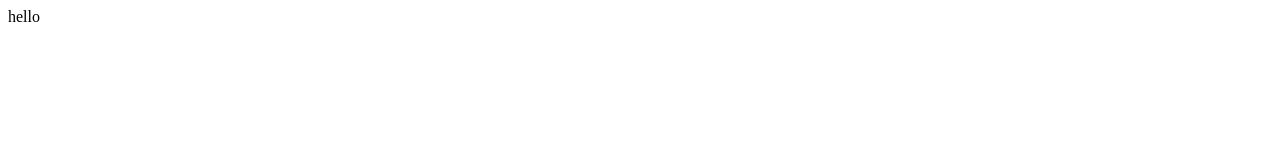
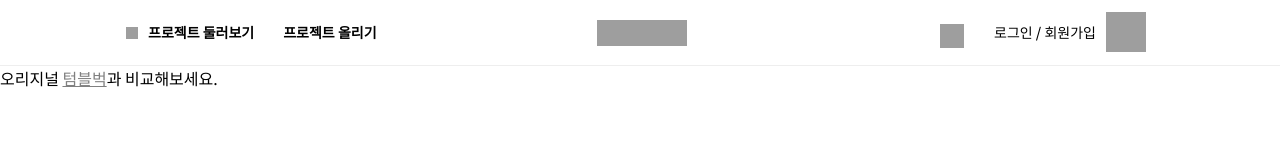
Before and after one commit to min-uuu/clone_tumblbug, a plain HTML site: page index.html in a window 1280 px wide. Drawn offline with Linux system fonts and the light colour scheme; grey boxes are pictures that could not be loaded.

Commit message:
상단바를 완성하였습니다

```diff
--- a/index.html
+++ b/index.html
@@ -7,10 +7,47 @@
     <link rel="shortcut icon" href="https://tumblbug-assets.imgix.net/appicon/favicon/favicon-32x32.png"
         type="image/x-icon">
     <link rel="stylesheet" href="style.css">
+    <link href="https://fonts.googleapis.com/css2?family=Noto+Sans+KR:wght@100;300;400;500;700;900&display=swap"
+        rel="stylesheet">
 </head>
 
 <body>
-    hello
+    <div class="top-bar">
+        <div class="top-bar-contanier">
+
+            <div class="top-left">
+                <div class="top-menu-overview">
+                    <div class="menu">
+                        <img src="https://www.flaticon.com/svg/static/icons/svg/808/808531.svg" width="12px"
+                            height="12px">
+                    </div>
+                    <div class="project-overview">프로젝트 둘러보기</div>
+                </div>
+                <div class="project-upload">프로젝트 올리기</div>
+            </div>
+
+            <div class="logo">
+                <img src="https://theme.zdassets.com/theme_assets/730708/96e585971ebd23d9b51450a15f28eafab17b0c15.png"
+                    width="90px" height="26px">
+            </div>
+
+            <div class="top-right">
+                <div class="top-search-button">
+                    <img src="https://cdn3.iconfinder.com/data/icons/video-player-1/154/search-find-magnifier-function-player-keyword-name-512.png"
+                        width="24px" height="24px">
+                </div>
+                <div class="login-profile">
+                    <div class="top-login">로그인 / 회원가입</div>
+                    <div class="top-profile">
+                        <img src="https://www.riders-share.com/images/placeholders/profile-blank.png" width="40px"
+                            height="40px">
+                    </div>
+                </div>
+            </div>
+
+        </div>
+    </div>
+    오리지널 <a href="https://tumblbug.com/mpeg03?ref=discover" target="_blank">텀블벅</a>과 비교해보세요.
 </body>
 
 </html>
--- a/style.css
+++ b/style.css
@@ -0,0 +1,94 @@
+body {
+    background-color: white;
+    margin: 0;
+    font-family: 'Noto Sans KR', sans-serif;
+}
+
+.top-bar {
+    display: flex;
+    justify-content: center;
+    /* background-color: gray; */
+    border-bottom: 1px solid rgb(238, 238, 238);
+    width: 100%;
+    height: 65px;
+}
+
+.top-bar-contanier, .top-menu-overview, .project-overview, .project-upload, .menu, .logo {
+    display: flex;
+    justify-content: center;
+    align-items: center;
+}
+
+.top-bar-contanier {
+    width: 1032px;
+    height: 65px;
+    justify-content: space-between;
+}
+
+.top-left, .top-right, .login-profile {
+    display: flex;
+}
+
+.menu {
+    margin-left: 2px;
+    margin-right: 10px;
+}
+
+.logo {
+    margin-right: 32px;
+}
+
+
+.project-overview, .project-upload {
+    margin-bottom: 2px;
+    font-weight: 700;
+    font-size: 14px;
+}
+
+.top-login {
+    font-weight: 500;
+    font-size: 14px;
+    margin-right: 10px;
+}
+
+.project-overview {
+    margin-right: 29px;
+}
+
+.top-search-button, .top-login, .top-profile {
+    display: flex;
+    justify-content: center;
+    align-items: center;
+    margin-bottom: 2px;
+}
+
+.top-search-button {
+    margin-top: 8px;
+    margin-right: 30px;
+}
+
+.top-profile {
+    margin-right: 10px;
+}
+
+.top-menu-overview :hover {
+    color: rgb(140, 140, 140);
+    cursor: pointer;
+}
+
+.project-upload:hover {
+    color: rgb(140, 140, 140);
+    cursor: pointer;
+}
+
+.top-search-button:hover {
+    cursor: pointer;
+}
+
+.login-profile:hover {
+    cursor: pointer;
+}
+
+a {
+    color: gray;
+}
```
